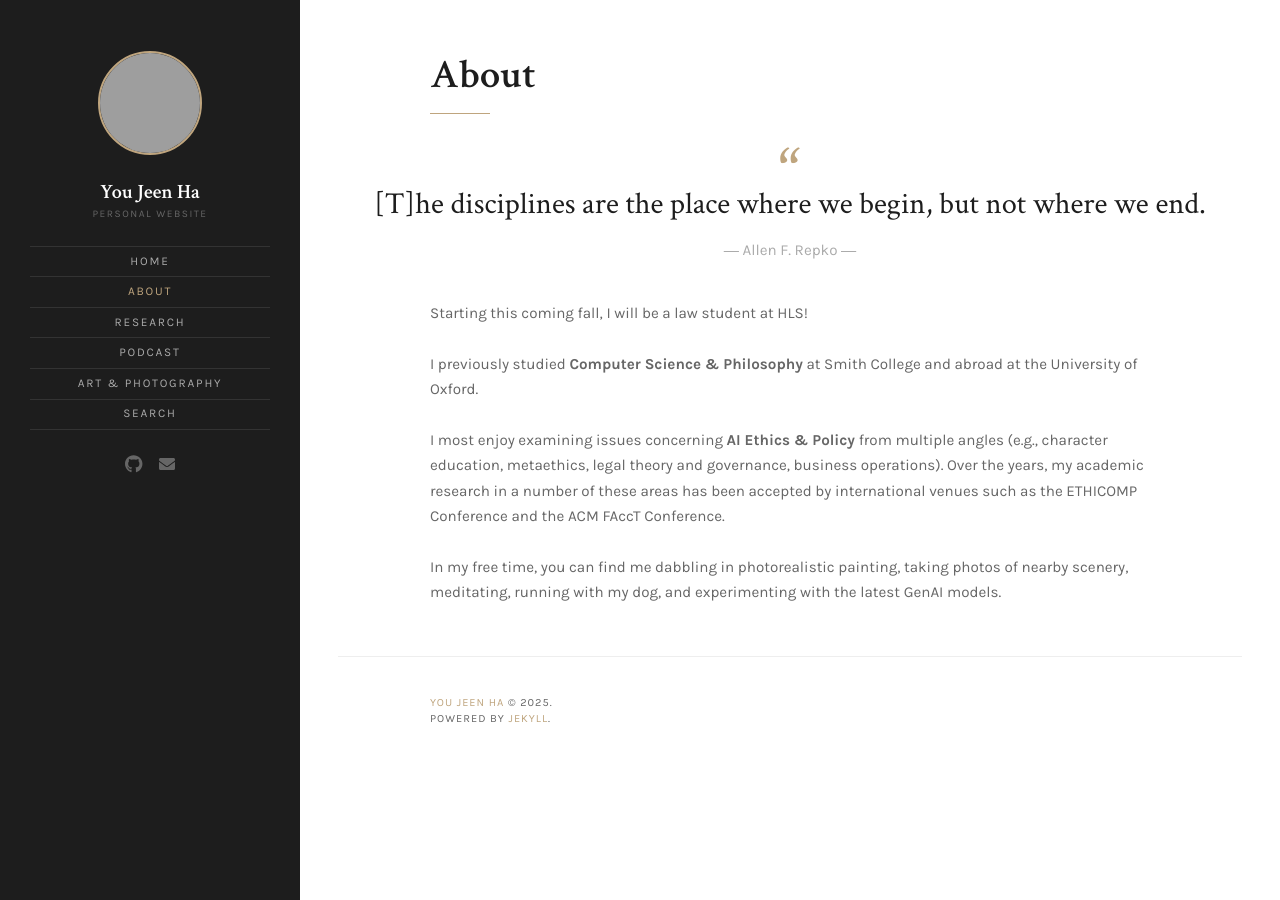
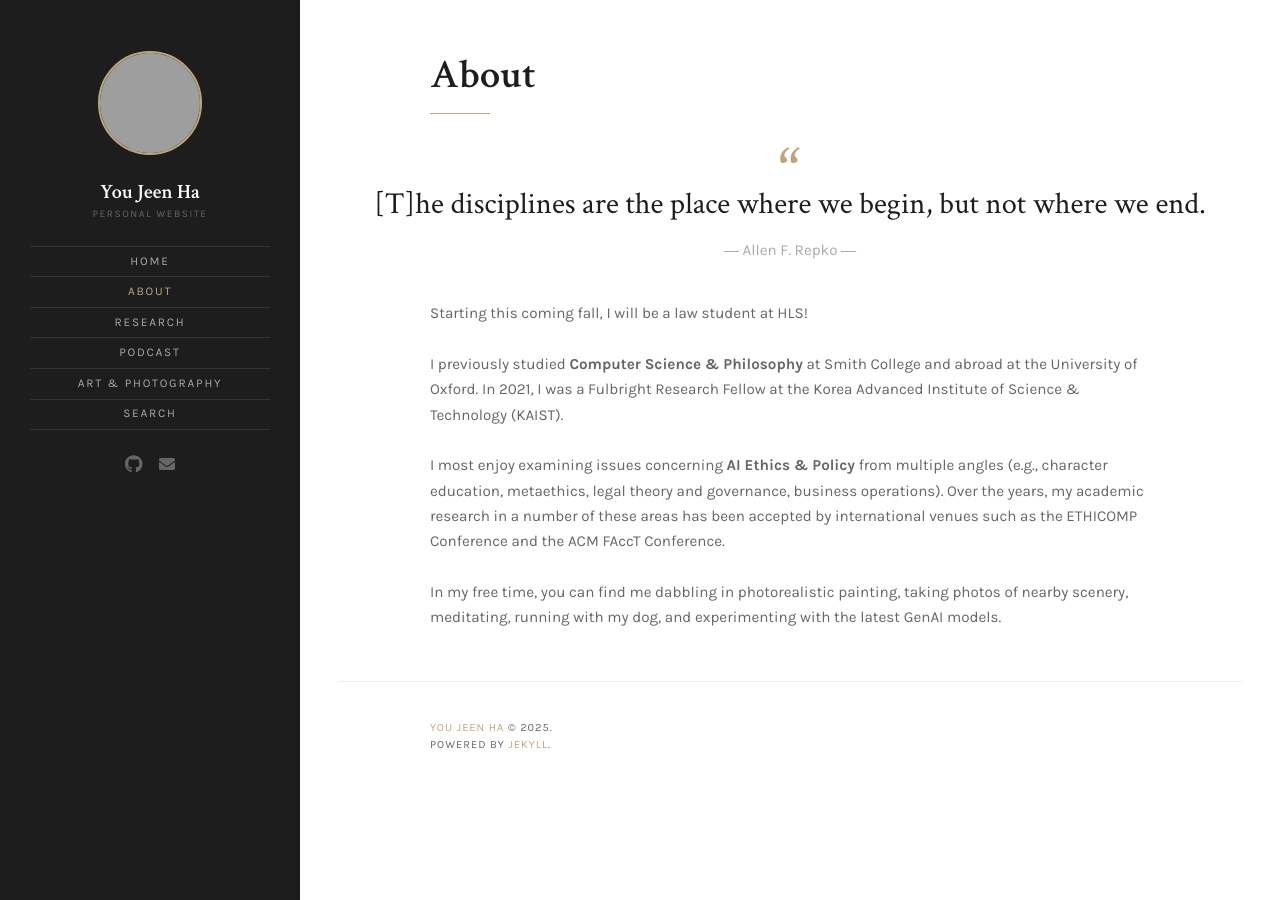
Before and after one commit to hyoujeen/hyoujeen.github.io, a Jekyll site: the page built from about.md, in a window 1280 px wide, cut to the strip 0-900 px from the top of the page. Built offline with Jekyll 4.4.1, drawn with Linux system fonts in a browser that asks for light colours; grey boxes are pictures that could not be loaded.

Commit message:
Update about.md

```diff
--- a/about.md
+++ b/about.md
@@ -7,7 +7,7 @@ title: About
 
 Starting this coming fall, I will be a law student at HLS!
 
-I previously studied **Computer Science & Philosophy** at Smith College and abroad at the University of Oxford.
+I previously studied **Computer Science & Philosophy** at Smith College and abroad at the University of Oxford. In 2021, I was a Fulbright Research Fellow at the Korea Advanced Institute of Science & Technology (KAIST).
 
 I most enjoy examining issues concerning **AI Ethics & Policy** from multiple angles (e.g., character education, metaethics, legal theory and governance, business operations). Over the years, my academic research in a number of these areas has been accepted by international venues such as the ETHICOMP Conference and the ACM FAccT Conference.
 
```
